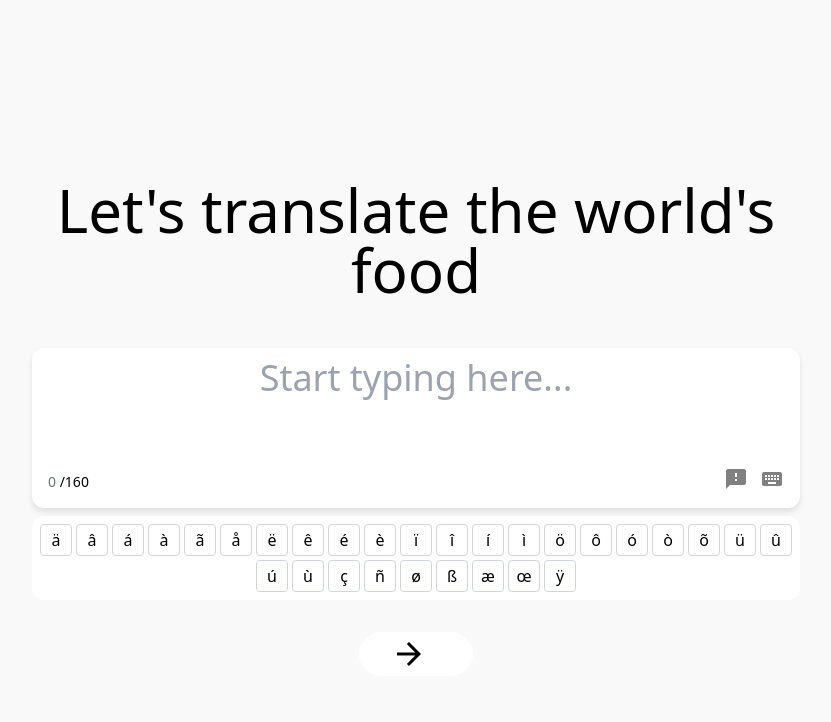
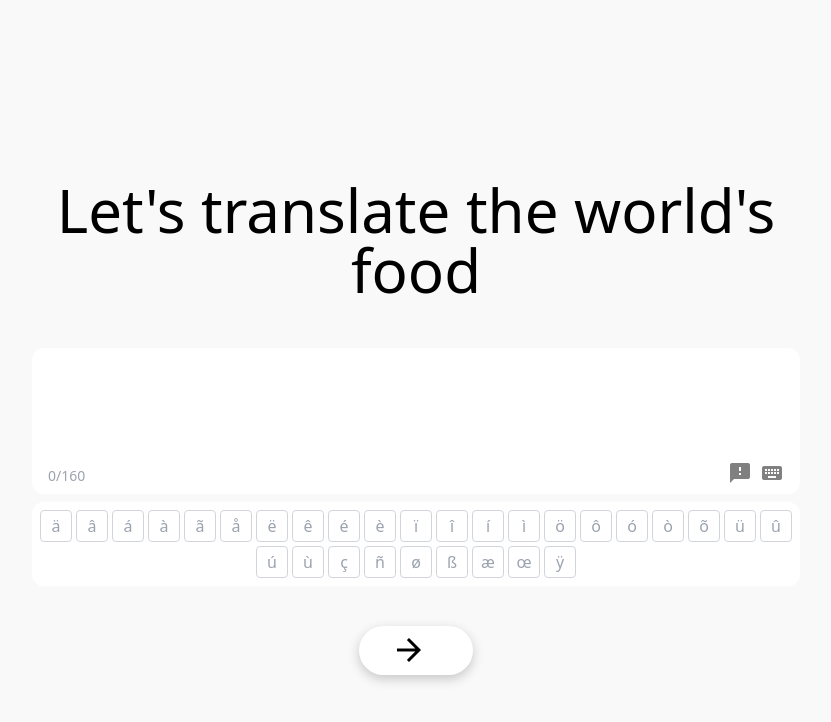
Before and after one commit to AzharRafi17/Vue_js-frontend, a Vue app: page / in a window 1280 px wide. Both pictures are taken after a click on the button "keyboard". Shown: the top 722 px of the page, without its empty margins (224-1055 px from the left). Built offline with nearby package versions, Linux system fonts and the light colour scheme.

Commit message:
formating

```diff
--- a/src/components/TranslationInput.vue
+++ b/src/components/TranslationInput.vue
@@ -9,30 +9,31 @@
             </p>
 
             <!-- Translate Input Container -->
-          <div class="translateInputContainer relative h-40 w-3/5 bg-white rounded-xl">
+            <div class="translateInputContainer relative h-auto w-3/5 bg-white rounded-xl">
                 <!-- Editable Input -->
+                <div class="textarea-wrapper relative">
                 <textarea
-              class="inputBox w-full h-full p-4 text-center text-secondary-content outline-none border-none text-4xl font-light bg-transparent whitespace-pre-wrap break-words resize-none overflow-hidden"
+                    class="inputBox w-full h-auto p-4 font-light text-center text-gray-400 outline-none border-none text-4xl font-light bg-transparent whitespace-pre-wrap break-words resize-none overflow-hidden"
                     v-model="inputText"
                     maxlength="160"
                     ref="textarea"
                     @input="handleInput"
                     @blur="sanitizeInput"
-              placeholder="Start typing here..."
                 ></textarea>
+                </div>
 
                 <!-- Icons and Character Counter -->
-            <div class="flex justify-between items-center absolute bottom-2 left-4 right-4">
+                <div class="flex justify-between items-center absolute bottom-0 left-4 right-4">
                <!-- Character Counter -->
                 <div class="text-sm">
-                <span :class="inputText.length === 160 ? 'text-red-500' : 'text-gray-500'">
-                  {{ inputText.length }}
+                 <span :class="inputText.length === 160 ? 'text-red-500' : 'text-gray-400'">
+                 {{ inputText.length }}/160
                  </span>
-                /160
                 </div>
 
+
                 <!-- Feedback and Keyboard Buttons -->
-              <div class="flex justify-center items-center gap-3">
+                <div class="flex justify-center items-center gap-2">
                     <button class="icon-button" @click="handleFeedback">
                     <span class="material-icons">feedback</span>
                     </button>
@@ -47,12 +48,12 @@
             <transition name="keyboard-slide">
                 <div
                 v-if="showKeyboard"
-              class="flex flex-wrap w-3/5 bg-white justify-center gap-1 mt-2 p-2 rounded-xl overflow-y-auto transition-all duration-300 max-h-[188px] opacity-100 pointer-events-auto"
+                class="flex flex-wrap w-3/5 bg-white text-gray-400 justify-center gap-1 mt-2 p-2 rounded-xl overflow-y-auto transition-all duration-300 max-h-[188px] opacity-100 pointer-events-auto"
                 >
                 <button
                     v-for="(char, index) in specialChars"
                     :key="index"
-                class="p-2 w-8 h-8 flex justify-center items-center text-secondary-content cursor-pointer border border-gray-300 rounded hover:bg-gray-100 hover:shadow-thin-n-strict"
+                    class="p-2 w-8 h-8 flex justify-center items-center text-gray-400 cursor-pointer border border-gray-300 rounded hover:bg-gray-100"
                     @click="addSpecialCharacter(char)"
                 >
                     {{ char }}
@@ -63,7 +64,7 @@
             <!-- Submit button -->
             <button
                 @click="handleSubmit"
-            class="submit-btn relative mt-8 bg-white text-black rounded-full transition-all duration-300 ease-in-out group"
+                class="submit-btn relative mt-10  bg-white text-black rounded-full transition-all duration-300 ease-in-out group shadow-lg"
             >
                 <span
                 class="arrow-icon material-icons absolute left-8 text-4xl transition-transform duration-300 group-hover:-translate-x-6"
@@ -140,8 +141,8 @@
         },
         autoResize(event) {
             const textarea = event.target;
-        textarea.style.height = "auto";
-        textarea.style.height = textarea.scrollHeight + "px";
+            textarea.style.height = "auto"; // Reset height to calculate actual scroll height
+            textarea.style.height = textarea.scrollHeight + "px"; // Set height based on content
         },
         },
     };
@@ -153,21 +154,24 @@
     }
 
     .translateInputContainer {
-    box-shadow: 0 4px 6px rgba(0, 0, 0, 0.1);
         position: relative;
     }
 
+    .textarea-wrapper {
+        padding-bottom: 40px; /* Leave space for the icons and counter */
+    }
+
+    /* Text inside the translation input will be gray */
     .inputBox {
         padding: 10px;
         box-sizing: border-box;
-    height: calc(100% - 30px); /* Leaves space for icons */
-    overflow-y: hidden;
+        min-height: 60px;
+        max-height: 200px; /* Set a max height to prevent it from growing too large */
+        overflow-y: auto;
+        color: #b0b2b5fb; /* Gray text for the input */
     }
 
-  .flex {
-    display: flex;
-  }
-
+    /* Icon button styling */
     .icon-button {
         background: none;
         border: none;
@@ -180,31 +184,37 @@
         color: black;
     }
 
-  /* Keyboard Slide Animation */
+    /* Keyboard Slide Animation - smoother with longer duration */
     .keyboard-slide-enter-active,
     .keyboard-slide-leave-active {
-    transition: transform 0.3s ease, opacity 0.3s ease;
+        transition: transform 0.3s , opacity 0.3s;
     }
     .keyboard-slide-enter {
-    transform: translateY(20px);
+        transform: translateY(0px);
         opacity: 0;
     }
     .keyboard-slide-leave-to {
-    transform: translateY(20px);
+        transform: translateY(0px);
         opacity: 0;
     }
 
-  /* Submit Button */
+    /* Special Characters Keyboard */
+    .special-character {
+        color: #6b7280; /* Gray color for special characters */
+    }
+
+    /* Submit Button with increased size and shadow */
     .submit-btn {
-    padding: 0.5rem 1rem;
+        padding: 0.65rem 1rem; /* Increased size */
         display: flex;
         align-items: center;
         justify-content: center;
         overflow: hidden;
+        box-shadow: 0 4px 12px rgba(0, 0, 0, 0.2); /* Shadow behind the button */
     }
 
     .submit-btn:hover {
-    width: 13rem;
+        width: 12rem; /* Slightly larger on hover */
     }
 
     .arrow-icon {
@@ -212,12 +222,12 @@
     }
 
     .submit-btn:hover .arrow-icon {
-    transform: translateX(-8px);
+        transform: translateX(-6px);
     }
 
     .translate-text {
         opacity: 0;
-    transition: opacity 0.3s ease, margin-left 0.3s ease;
+        transition: opacity 0.3s ease, margin-left 0.2s ease;
     }
 
     .submit-btn:hover .translate-text {
```
Lines whose indentation alone changed are shown as unchanged.
